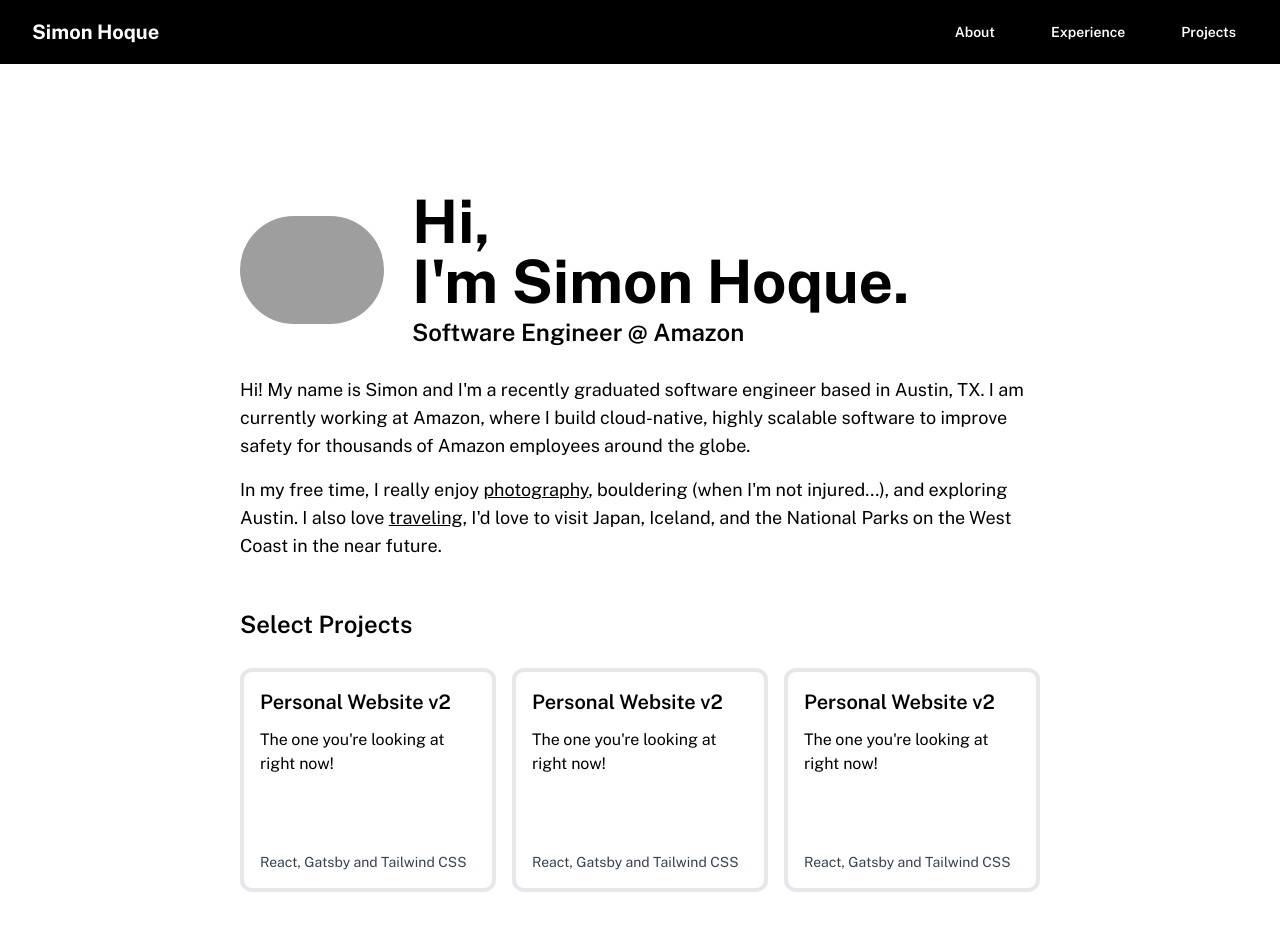
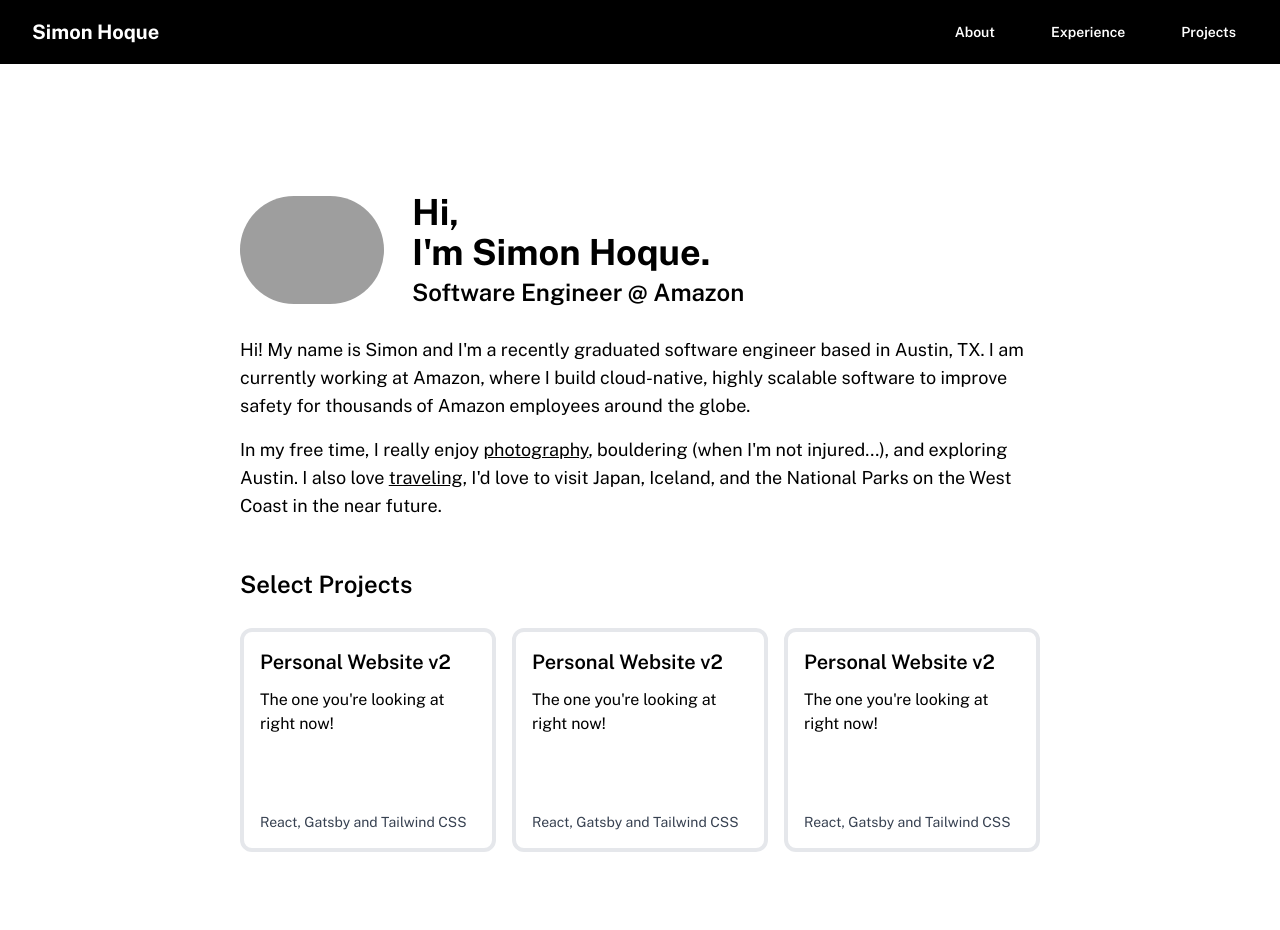
Before and after one commit to simon-th/v2, a Gatsby site: page / in a window 1280 px wide. Built offline with nearby package versions, Linux system fonts and the light colour scheme; Gatsby itself is replaced by a stand-in of ours; grey boxes are pictures that could not be loaded.

Commit message:
Make welcome text smaller

```diff
--- a/src/pages/index.tsx
+++ b/src/pages/index.tsx
@@ -22,15 +22,9 @@ function WelcomeHeader(props: WelcomeHeaderProps) {
         />
       </div>
       <div className="h-auto flex flex-col justify-center">
-        <p className="text-2xl md:text-4xl xl:text-6xl xxl:text-8xl font-bold">
-          {welcomeLine1}
-        </p>
-        <h1 className="text-2xl md:text-4xl xl:text-6xl xxl:text-8xl pb-1 font-bold">
-          {welcomeLine2}
-        </h1>
-        <h2 className="text-md xl:text-2xl xxl:4xl font-semibold">
-          {welcomeSubtext}
-        </h2>
+        <p className="text-2xl md:text-4xl font-bold">{welcomeLine1}</p>
+        <h1 className="text-2xl md:text-4xl pb-1 font-bold">{welcomeLine2}</h1>
+        <h2 className="text-md md:text-2xl font-semibold">{welcomeSubtext}</h2>
       </div>
     </div>
   );
```
